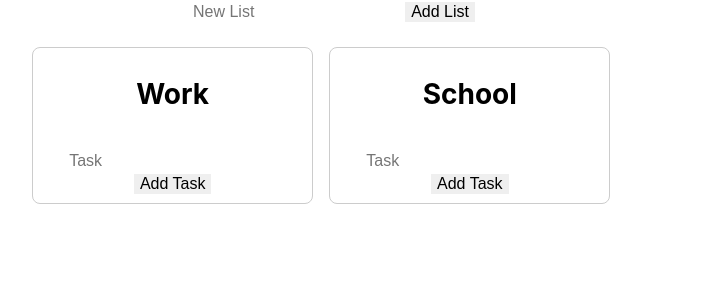
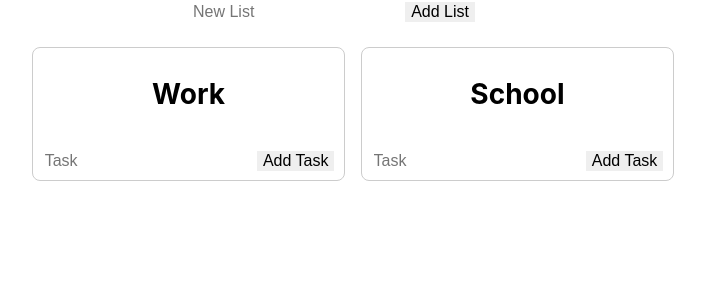
Before and after one commit to ngorki/tracker, a React (Create React App) app: page / in a window 1280 px wide. Shown: the top 300 px of the page, without its empty margins (307-1012 px from the left). Built offline with nearby package versions, Linux system fonts and the light colour scheme.

Commit message:
refactored task functions to TaskList

```diff
--- a/src/components/List.js
+++ b/src/components/List.js
@@ -10,21 +10,12 @@ class List extends React.Component{
             goal: this.props.goal,
             headerBody: this.props.goal,
             tasks: this.props.tasks ? this.props.tasks : [],
-            pendingItem: {text: ""}
         }
     }
 
     componentDidUpdate() {
         if(this.ref.current != null)
             this.ref.current.focus()
-    }
-
-    handleInput = event => {
-        const item = event.target.value
-        const pendingItem = {text: item, key: this.state.tasks.length}
-        this.setState({
-            pendingItem: pendingItem,
-        })
     }
 
     finishEdit = event => {
@@ -57,34 +48,7 @@ class List extends React.Component{
         this.props.removeGoal(this.props.id)
     }
 
-    addItem = item => {
-        item.preventDefault()
-        const newItem = this.state.pendingItem
-        if(newItem.text !== ""){
-            const newItems = [...this.state.tasks, newItem]
-            this.setState({
-                tasks: newItems,
-                pendingItem: {text: ""}
-            })
-            this.props.updateTasks(this.props.id, newItems)
-        }
-    }
-
-    removeTask = (item) => {
-        var newTasks = this.state.tasks
-        newTasks.splice(item, 1)
-        for(var i = item; i < this.state.tasks.length; i++){
-            newTasks[i].key = i
-        }
-        this.setState({
-            tasks: newTasks
-        })
-        this.props.updateTasks(this.props.id, newTasks)
-    }
-
-    editTask = (item) => {
-        var newTasks = this.state.tasks
-        newTasks.splice(item.key, 1, item)
+    updateTasks = newTasks => {
         this.setState({
             tasks: newTasks
         })
@@ -103,13 +67,7 @@ class List extends React.Component{
                     </div>
                 </div>
                 <div className="list-body">
-                    <TaskList entries={this.state.tasks} removeTask={this.removeTask} editTask={this.editTask}/>
-                </div>
-                <div className="list-footer">
-                    <form onSubmit={this.addItem}>
-                        <input placeholder="Task" onChange={this.handleInput} value={this.state.pendingItem.text}/>
-                        <button type="submit"> Add Task </button>
-                    </form>
+                    <TaskList tasks={this.state.tasks} removeTask={this.removeTask} editTask={this.editTask} updateTasks={this.updateTasks}/>
                 </div>
             </div>
         );
@@ -169,7 +127,7 @@ class ListGrid extends Component {
     addList = item => {
         item.preventDefault()
         const newItem = this.state.pendingGoal
-        if(newItem.text !== ""){
+        if(newItem.goal !== ""){
             const newItems = [...this.state.goals, newItem]
             this.setState({
                 goals: newItems
--- a/src/components/TaskList.js
+++ b/src/components/TaskList.js
@@ -37,6 +37,7 @@ class Task extends Component{
         } else {
             document.getElementById(this.props.id).classList.remove("complete-task")
         }
+        this.props.completeTask(this.props.id)
     }
 
     startEdit = event => {
@@ -74,15 +75,74 @@ class Task extends Component{
 }
 
 class TaskList extends Component{
+    constructor(props){
+        super(props)
+
+        this.state = {
+            tasks: this.props.tasks ? this.props.tasks : [],
+            pendingItem: {text: ""}
+        }
+    }
+
+    handleInput = event => {
+        const item = event.target.value
+        const pendingItem = {text: item, key: this.state.tasks.length}
+        this.setState({
+            pendingItem: pendingItem,
+        })
+    }
+
+    addTask = item => {
+        item.preventDefault()
+        const newItem = this.state.pendingItem
+        if(newItem.text !== ""){
+            const newItems = [...this.state.tasks, newItem]
+            this.setState({
+                tasks: newItems,
+                pendingItem: {text: ""}
+            })
+            this.props.updateTasks(newItems)
+        }
+    }
+
+    removeTask = (item) => {
+        var newTasks = this.state.tasks
+        newTasks.splice(item, 1)
+        for(var i = item; i < this.state.tasks.length; i++){
+            newTasks[i].key = i
+        }
+        this.setState({
+            tasks: newTasks
+        })
+        this.props.updateTasks(newTasks)
+    }
+
+    editTask = (item) => {
+        var newTasks = this.state.tasks
+        newTasks.splice(item.key, 1, item)
+        this.setState({
+            tasks: newTasks
+        })
+        this.props.updateTasks(newTasks)
+    }
+
     createTask = item => {
-        return <Task id={item.key} task={item.text} key={item.key} removeTask={this.props.removeTask} editTask={this.props.editTask}/>
+        return <Task id={item.key} task={item.text} key={item.key} removeTask={this.removeTask} editTask={this.editTask} completeTask={this.completeTask}/>
     }
 
     render(){
-        const entries = this.props.entries
+        const entries = this.props.tasks
         const list = entries.map(this.createTask)
 
-        return <ul className="tasklist">{list}</ul>
+        return (
+            <div>
+                <ul className="tasklist">{list}</ul>
+                <form onSubmit={this.addTask}>
+                    <input placeholder="Task" onChange={this.handleInput} value={this.state.pendingItem.text}/>
+                    <button type="submit"> Add Task </button>
+                </form>
+            </div>
+        )
     }
 }
 
--- a/src/components/stylesheet.css
+++ b/src/components/stylesheet.css
@@ -23,7 +23,6 @@
     padding: .5em;
     border: 1px solid #ccc;
     border-radius: .5em;
-    width: 40%;
 }
 
 .list-main h1{
@@ -79,6 +78,10 @@ form > * {
     display: none;
 }
 
+.task-icons button {
+    background: none;
+}
+
 .taskbox:hover .task-icons {
     display: flex;
     margin-left: auto;
```
